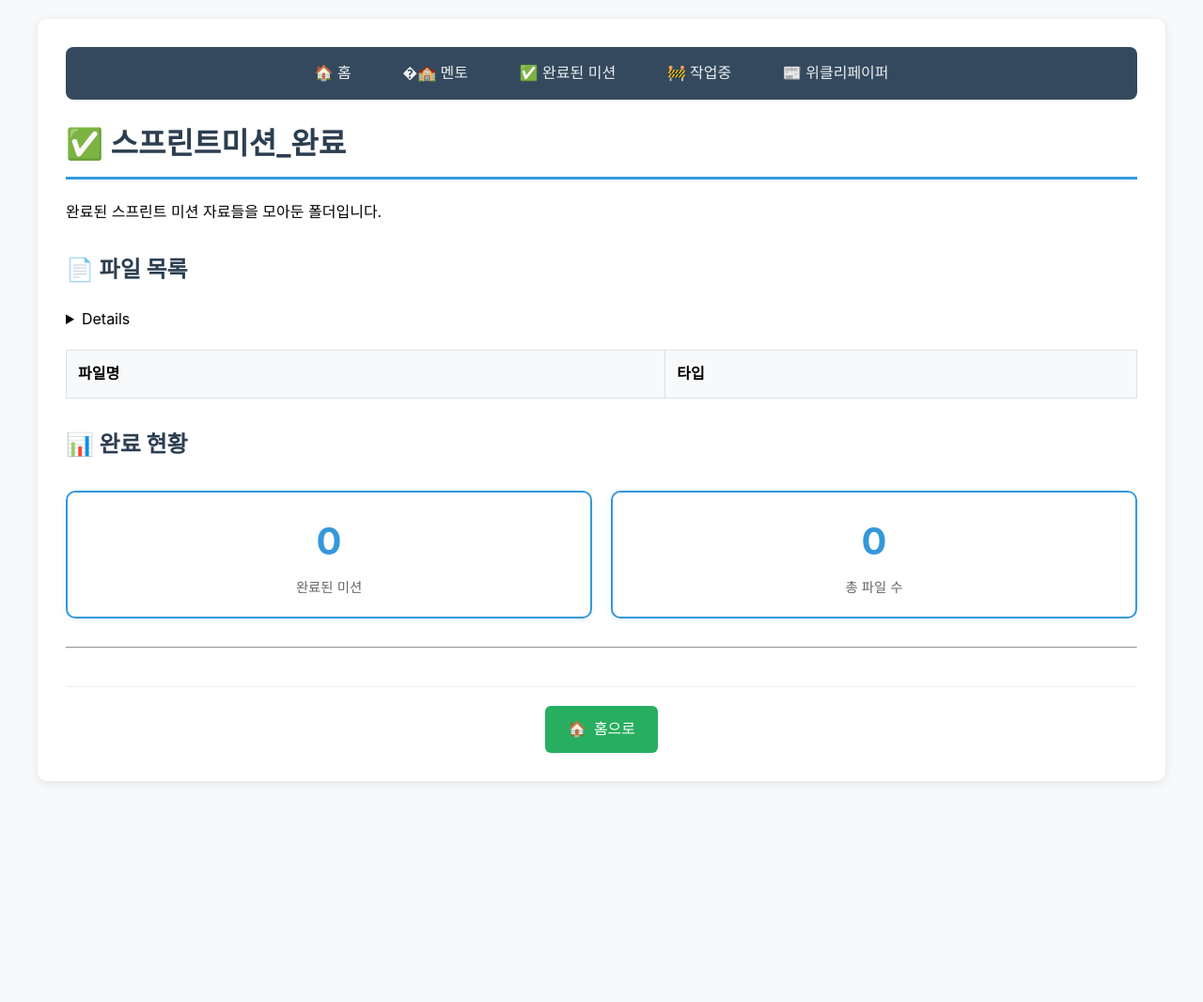
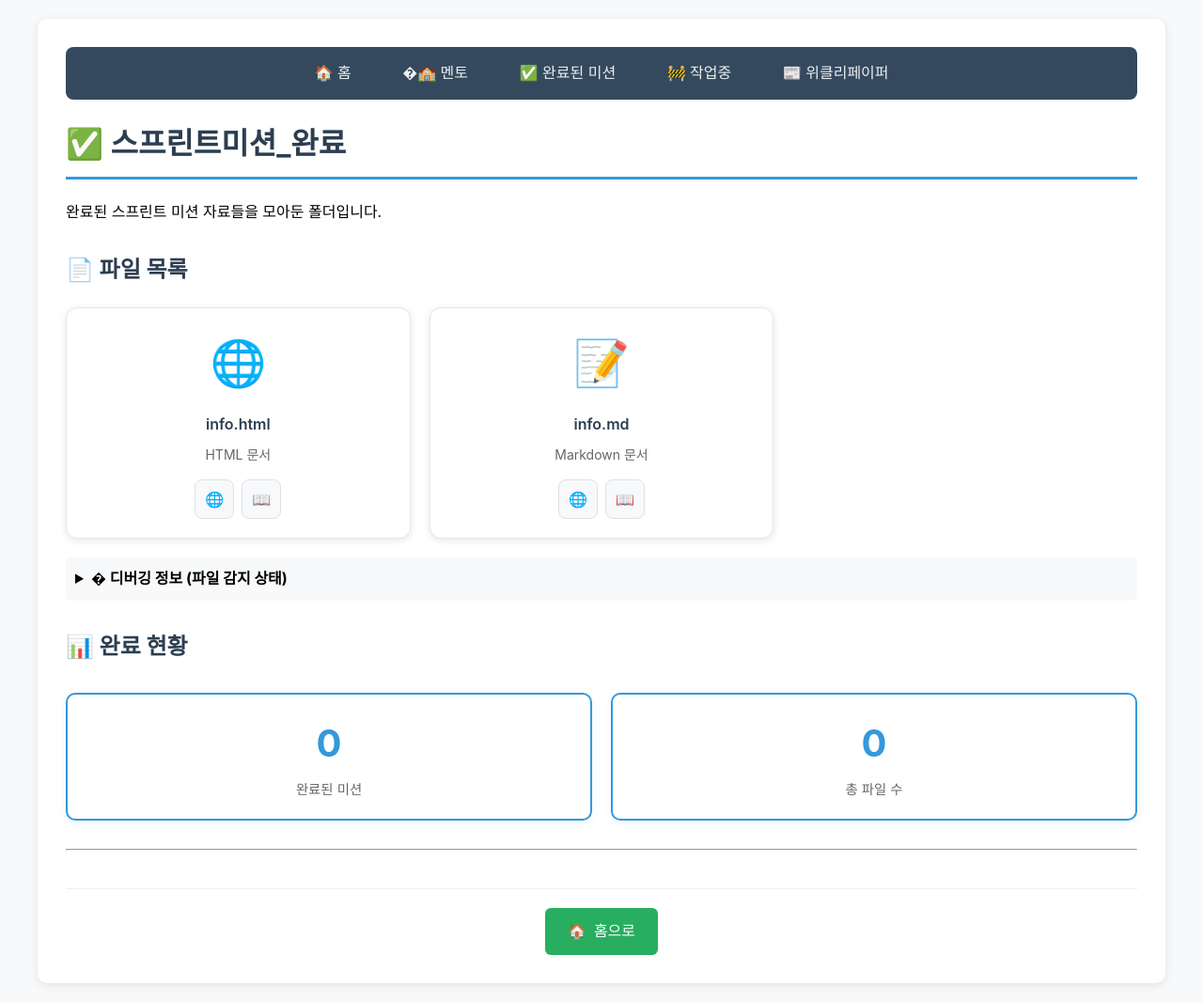
Before and after one commit to c0z0c/sprint_mission, a Jekyll site: the page built from 스프린트미션_완료/index.md, in a window 1280 px wide. Shown: the whole page at 94% size. Built offline with Jekyll 4.4.1, drawn with Linux system fonts in a browser that asks for light colours; before the commit the page ends 900 px from its top, so only the background shows below that.

Commit message:
동적파일 적용 잘안되는 문제 테스트중

```diff
--- a/스프린트미션_완료/index.md
+++ b/스프린트미션_완료/index.md
@@ -13,108 +13,162 @@ pragma: no-cache
 
 ## 📄 파일 목록
 
-<details>
+<div class="file-grid">
+  {% assign current_path = "/sprint_mission/스프린트미션_완료/" %}
+  {% assign static_files = site.static_files | where_exp: "item", "item.path contains current_path" %}
+  {% assign markdown_pages = site.pages | where_exp: "page", "page.path contains '스프린트미션_완료'" %}
+
+  {% assign all_files = "" | split: "" %}
+
+  <!-- Add static files -->
+  {% for file in static_files %}
+    {% assign relative_path = file.path | remove: current_path %}
+    {% unless relative_path contains "/" or file.name == "index.md" %}
+      {% assign all_files = all_files | push: file %}
+    {% endunless %}
+  {% endfor %}
+
+  <!-- Add markdown pages -->
+  {% for page in markdown_pages %}
+    {% assign relative_path = page.path | remove_first: "스프린트미션_완료" | remove_first: "/" %}
+    {% unless relative_path contains "/" or page.name == "index.md" %}
+      {% assign all_files = all_files | push: page %}
+    {% endunless %}
+  {% endfor %}
+
+  {% assign sorted_files = all_files | sort: "name" %}
+
+  {% if sorted_files.size > 0 %}
+    {% for file in sorted_files %}
+      {% assign file_ext = file.extname | downcase %}
+      {% if file_ext == "" and file.path %}
+        {% assign file_name = file.path | split: "/" | last %}
+        {% assign file_ext = file_name | split: "." | last | downcase %}
+        {% assign file_ext = "." | append: file_ext %}
+      {% endif %}
+      {% assign file_icon = "📄" %}
+      {% assign file_type = "파일" %}
+
+      {% if file_ext == ".ipynb" %}
+        {% assign file_icon = "📓" %}
+        {% assign file_type = "Jupyter Notebook" %}
+      {% elsif file_ext == ".docx" %}
+        {% assign file_icon = "📄" %}
+        {% assign file_type = "Word 문서" %}
+      {% elsif file_ext == ".pdf" %}
+        {% assign file_icon = "📄" %}
+        {% assign file_type = "PDF 문서" %}
+      {% elsif file_ext == ".html" %}
+        {% assign file_icon = "🌐" %}
+        {% assign file_type = "HTML 문서" %}
+      {% elsif file_ext == ".md" %}
+        {% assign file_icon = "📝" %}
+        {% assign file_type = "Markdown 문서" %}
+      {% elsif file_ext == ".py" %}
+        {% assign file_icon = "🐍" %}
+        {% assign file_type = "Python 파일" %}
+      {% elsif file_ext == ".json" %}
+        {% assign file_icon = "⚙️" %}
+        {% assign file_type = "JSON 설정" %}
+      {% elsif file_ext == ".zip" %}
+        {% assign file_icon = "📦" %}
+        {% assign file_type = "압축 파일" %}
+      {% elsif file_ext == ".csv" %}
+        {% assign file_icon = "📊" %}
+        {% assign file_type = "데이터 파일" %}
+      {% endif %}
+
+      <div class="file-item">
+        <div class="file-icon">{{ file_icon }}</div>
+        <div class="file-info">
+          <h4 class="file-name">{% if file.name %}{{ file.name }}{% else %}{{ file.path | split: "/" | last }}{% endif %}</h4>
+          <p class="file-type">{{ file_type }}</p>
+          <p class="file-size">{% if file.modified_time %}{{ file.modified_time | date: "%Y-%m-%d" }}{% else %}{{ file.date | date: "%Y-%m-%d" }}{% endif %}</p>
+        </div>
+        <div class="file-actions">
+          {% if file_ext == ".ipynb" %}
+            {% assign file_name_clean = file.name %}
+            {% if file_name_clean == nil %}
+              {% assign file_name_clean = file.path | split: "/" | last %}
+            {% endif %}
+            <a href="https://github.com/c0z0c/sprint_mission/blob/master/스프린트미션_완료/{{ file_name_clean }}" class="file-action" title="GitHub에서 보기" target="_blank">📖</a>
+            <a href="https://colab.research.google.com/github/c0z0c/sprint_mission/blob/master/스프린트미션_완료/{{ file_name_clean }}" class="file-action" title="Colab에서 열기" target="_blank">🚀</a>
+          {% elsif file_ext == ".pdf" %}
+            {% assign file_name_clean = file.name %}
+            {% if file_name_clean == nil %}
+              {% assign file_name_clean = file.path | split: "/" | last %}
+            {% endif %}
+            <a href="https://github.com/c0z0c/sprint_mission/blob/master/스프린트미션_완료/{{ file_name_clean }}" class="file-action" title="GitHub에서 보기" target="_blank">📖</a>
+            <a href="https://docs.google.com/viewer?url=https://github.com/c0z0c/sprint_mission/raw/master/스프린트미션_완료/{{ file_name_clean }}" class="file-action" title="Google Docs Viewer에서 열기" target="_blank">👁️</a>
+          {% elsif file_ext == ".docx" %}
+            {% assign file_name_clean = file.name %}
+            {% if file_name_clean == nil %}
+              {% assign file_name_clean = file.path | split: "/" | last %}
+            {% endif %}
+            <a href="https://github.com/c0z0c/sprint_mission/blob/master/스프린트미션_완료/{{ file_name_clean }}" class="file-action" title="GitHub에서 보기" target="_blank">📖</a>
+            <a href="https://docs.google.com/viewer?url=https://github.com/c0z0c/sprint_mission/raw/master/스프린트미션_완료/{{ file_name_clean }}" class="file-action" title="Google Docs에서 열기" target="_blank">�</a>
+          {% elsif file_ext == ".html" %}
+            {% assign file_name_clean = file.name %}
+            {% if file_name_clean == nil %}
+              {% assign file_name_clean = file.path | split: "/" | last %}
+            {% endif %}
+            <a href="https://c0z0c.github.io/sprint_mission/스프린트미션_완료/{{ file_name_clean }}" class="file-action" title="렌더링된 페이지 보기" target="_blank">🌐</a>
+            <a href="https://github.com/c0z0c/sprint_mission/blob/master/스프린트미션_완료/{{ file_name_clean }}" class="file-action" title="GitHub에서 원본 보기" target="_blank">📖</a>
+          {% elsif file_ext == ".md" and file.name != "index.md" %}
+            {% assign file_name_clean = file.name %}
+            {% if file_name_clean == nil %}
+              {% assign file_name_clean = file.path | split: "/" | last %}
+            {% endif %}
+            {% assign md_name_clean = file_name_clean | remove: '.md' %}
+            <a href="https://c0z0c.github.io/sprint_mission/스프린트미션_완료/{{ md_name_clean }}" class="file-action" title="렌더링된 페이지 보기" target="_blank">🌐</a>
+            <a href="https://github.com/c0z0c/sprint_mission/blob/master/스프린트미션_완료/{{ file_name_clean }}" class="file-action" title="GitHub에서 원본 보기" target="_blank">📖</a>
+          {% else %}
+            <a href="{{ file.path | relative_url }}" class="file-action" title="파일 열기">📖</a>
+          {% endif %}
+        </div>
+      </div>
+    {% endfor %}
+  {% else %}
+    <div class="empty-message">
+      <span class="empty-icon">�</span>
+      <h3>파일이 없습니다</h3>
+      <p>현재 이 위치에는 파일이 없습니다.</p>
+    </div>
+  {% endif %}
+</div>
+
+<!-- Debugging Section -->
+<details style="margin: 20px 0; padding: 10px; background: #f8f9fa; border-radius: 5px;">
+<summary style="cursor: pointer; font-weight: bold;">� 디버깅 정보 (파일 감지 상태)</summary>
+<h4>Static Files in /sprint_mission/스프린트미션_완료/:</h4>
 <ul>
 {% for file in site.static_files %}
-  {% if file.path contains '스프린트미션_완료' %}
-    <li>Static File: {{ file.path }} ({{ file.name }})</li>
+  {% if file.path contains '/sprint_mission/스프린트미션_완료/' %}
+    <li>{{ file.path }} ({{ file.name }}) - {{ file.extname }}</li>
   {% endif %}
 {% endfor %}
+</ul>
+<h4>Pages containing '스프린트미션_완료':</h4>
+<ul>
 {% for page in site.pages %}
   {% if page.path contains '스프린트미션_완료' %}
-    <li>Page: {{ page.path }} ({{ page.name }})</li>
+    <li>{{ page.path }} ({{ page.name }}) - {{ page.url }}</li>
   {% endif %}
 {% endfor %}
 </ul>
 </details>
 
-
-<table>
-  <thead>
-    <tr>
-      <th>파일명</th>
-      <th>타입</th>
-    </tr>
-  </thead>
-  <tbody>
-    {% assign folder_path = '/sprint_mission/스프린트미션_완료/' %}
-    {% assign exclude_files = "index.md,info.md" | split: "," %}
-    {% assign files = site.static_files | where_exp: "file", "file.path contains '/sprint_mission/스프린트미션_완료/'" %}
-    {% assign sorted_files = files | sort: 'name' | reverse %}
-
-    {% for file in sorted_files %}
-      {% unless exclude_files contains file.name %}
-        <tr>
-          <td>
-            {% if file.extname == '.ipynb' %}
-              <div>
-                <a href="https://github.com/c0z0c/sprint_mission/blob/master/스프린트미션_완료/{{ file.name }}" target="_blank">{{ file.name }}</a>
-                <br>
-                <small>
-                  <a href="https://colab.research.google.com/github/c0z0c/sprint_mission/blob/master/스프린트미션_완료/{{ file.name }}" target="_blank" style="color: #f57c00;">🔗 Colab에서 열기</a>
-                </small>
-              </div>
-            {% elsif file.extname == '.docx' %}
-              <div>
-                <a href="https://github.com/c0z0c/sprint_mission/blob/master/스프린트미션_완료/{{ file.name }}" target="_blank">{{ file.name }}</a>
-                <br>
-                <small>
-                  <a href="https://docs.google.com/viewer?url=https://raw.githubusercontent.com/c0z0c/sprint_mission/master/스프린트미션_완료/{{ file.name }}" target="_blank" style="color: #4285f4;">🔗 Google에서 열기</a>
-                </small>
-              </div>
-            {% elsif file.extname == '.pdf' %}
-              <div>
-                <a href="https://github.com/c0z0c/sprint_mission/blob/master/스프린트미션_완료/{{ file.name }}" target="_blank">{{ file.name }}</a>
-                <br>
-                <small>
-                  <a href="https://docs.google.com/viewer?url=https://raw.githubusercontent.com/c0z0c/sprint_mission/master/스프린트미션_완료/{{ file.name }}" target="_blank" style="color: #dc3545;">🔗 PDF 뷰어로 열기</a>
-                </small>
-              </div>
-            {% elsif file.extname == '.html' %}
-              <a href="https://c0z0c.github.io/sprint_mission/스프린트미션_완료/{{ file.name }}" target="_blank">{{ file.name }}</a>
-            {% elsif file.extname == '.md' and file.name != 'index.md' %}
-              {% assign md_name = file.name | remove: '.md' %}
-              <div>
-                <a href="https://c0z0c.github.io/sprint_mission/스프린트미션_완료/{{ md_name }}" target="_blank">{{ file.name }}</a>
-                <br>
-                <small>
-                  <a href="https://github.com/c0z0c/sprint_mission/blob/master/스프린트미션_완료/{{ file.name }}" target="_blank" style="color: #6c757d;">🔗 GitHub에서 원본 보기</a>
-                </small>
-              </div>
-            {% else %}
-              <a href="https://github.com/c0z0c/sprint_mission/blob/master/스프린트미션_완료/{{ file.name }}" target="_blank">{{ file.name }}</a>
-            {% endif %}
-          </td>
-          <td>
-            {% if file.extname == '.ipynb' %}
-              <span style="background: #ff9800; color: white; padding: 2px 6px; border-radius: 3px; font-size: 0.8em;">📓 Notebook</span>
-            {% elsif file.extname == '.docx' %}
-              <span style="background: #2196f3; color: white; padding: 2px 6px; border-radius: 3px; font-size: 0.8em;">📄 Word</span>
-            {% elsif file.extname == '.pdf' %}
-              <span style="background: #f44336; color: white; padding: 2px 6px; border-radius: 3px; font-size: 0.8em;">📋 PDF</span>
-            {% elsif file.extname == '.html' %}
-              <span style="background: #4caf50; color: white; padding: 2px 6px; border-radius: 3px; font-size: 0.8em;">🌐 HTML</span>
-            {% elsif file.extname == '.md' %}
-              <span style="background: #9c27b0; color: white; padding: 2px 6px; border-radius: 3px; font-size: 0.8em;">📝 Markdown</span>
-            {% else %}
-              <span style="background: #757575; color: white; padding: 2px 6px; border-radius: 3px; font-size: 0.8em;">📎 기타</span>
-            {% endif %}
-          </td>
-        </tr>
-      {% endunless %}
-    {% endfor %}
-  </tbody>
-</table>
-
 ## 📊 완료 현황
 
-{% assign completed_files = site.static_files | where_exp: "file", "file.path contains '/sprint_mission/스프린트미션_완료/'" %}
+{% assign current_path = "/sprint_mission/스프린트미션_완료/" %}
+{% assign completed_files = site.static_files | where_exp: "file", "file.path contains current_path" %}
 {% assign mission_files = completed_files | where_exp: "file", "file.name contains '미션'" %}
 {% assign exclude_files = "index.md,info.md,info.html" | split: "," %}
 {% assign filtered_files = "" | split: "" %}
 
 {% for file in completed_files %}
-  {% unless exclude_files contains file.name %}
+  {% assign relative_path = file.path | remove: current_path %}
+  {% unless relative_path contains "/" or exclude_files contains file.name %}
     {% assign filtered_files = filtered_files | push: file %}
   {% endunless %}
 {% endfor %}
@@ -155,113 +209,112 @@ pragma: no-cache
 </div>
 
 <style>
-.file-list {
+/* File Grid Styles */
+.file-grid {
+  display: grid;
+  grid-template-columns: repeat(auto-fill, minmax(300px, 1fr));
+  gap: 20px;
   margin: 20px 0;
 }
 
 .file-item {
-  margin-bottom: 8px;
-}
-
-.file-item.featured {
-  margin-bottom: 20px;
-}
-
-.mission-group {
-  margin: 30px 0;
+  background: white;
+  border: 1px solid #e1e8ed;
+  border-radius: 12px;
   padding: 20px;
-  background: #f8f9fa;
-  border-radius: 10px;
-  border-left: 4px solid #3498db;
-}
-
-.mission-group h3 {
-  margin: 0 0 15px 0;
-  color: #2c3e50;
-  font-size: 1.2em;
-}
-
-.item-link {
-  display: flex;
-  align-items: center;
-  padding: 12px 15px;
-  background: white;
-  border-radius: 6px;
-  text-decoration: none;
-  border: 1px solid #dee2e6;
   transition: all 0.3s ease;
-  box-shadow: 0 1px 3px rgba(0,0,0,0.05);
+  box-shadow: 0 2px 8px rgba(0,0,0,0.1);
   position: relative;
 }
 
-.item-link:hover {
-  transform: translateY(-1px);
-  box-shadow: 0 3px 6px rgba(0,0,0,0.1);
+.file-item:hover {
+  transform: translateY(-5px);
+  box-shadow: 0 8px 25px rgba(0,0,0,0.15);
+  border-color: #007acc;
+}
+
+.file-icon {
+  font-size: 48px;
+  text-align: center;
+  margin-bottom: 15px;
+}
+
+.file-info {
+  text-align: center;
+  margin-bottom: 15px;
+}
+
+.file-name {
+  margin: 0 0 8px 0;
+  font-size: 16px;
+  font-weight: 600;
+  color: #2c3e50;
+  word-break: break-word;
+}
+
+.file-type {
+  margin: 0 0 5px 0;
+  color: #666;
+  font-size: 14px;
+}
+
+.file-size {
+  margin: 0;
+  color: #999;
+  font-size: 12px;
+}
+
+.file-actions {
+  display: flex;
+  justify-content: center;
+  gap: 8px;
+  flex-wrap: wrap;
+}
+
+.file-action {
+  display: inline-flex;
+  align-items: center;
+  justify-content: center;
+  width: 40px;
+  height: 40px;
+  background: #f8f9fa;
+  border: 1px solid #dee2e6;
+  border-radius: 8px;
+  text-decoration: none;
+  font-size: 16px;
+  transition: all 0.2s ease;
+  color: #495057;
+}
+
+.file-action:hover {
+  background: #007acc;
+  color: white;
+  border-color: #007acc;
+  transform: scale(1.1);
   text-decoration: none;
 }
 
-.item-link.readme:hover {
-  background: #e3f2fd;
-  border-color: #2196f3;
+.empty-message {
+  text-align: center;
+  padding: 60px 20px;
+  color: #666;
+  grid-column: 1 / -1;
 }
 
-.item-link.notebook:hover {
-  background: #fff3e0;
-  border-color: #ff9800;
+.empty-icon {
+  font-size: 64px;
+  margin-bottom: 20px;
+  opacity: 0.5;
 }
 
-.item-link.document:hover {
-  background: #e8f5e8;
-  border-color: #4caf50;
+.empty-message h3 {
+  margin: 0 0 10px 0;
+  color: #999;
 }
 
-.item-link.pdf:hover {
-  background: #ffebee;
-  border-color: #f44336;
-}
-
-.item-link.python:hover {
-  background: #f3e5f5;
-  border-color: #9c27b0;
-}
-
-.file-display {
-  cursor: default;
-}
-
-.file-display:hover {
-  background: #f5f5f5;
-  border-color: #ccc;
-}
-
-.item-icon {
-  font-size: 20px;
-  margin-right: 12px;
-  width: 25px;
-  text-align: center;
-}
-
-.item-name {
-  font-weight: bold;
-  color: #2c3e50;
-  margin-right: 15px;
-  flex: 1;
-}
-
-.item-desc {
-  color: #666;
-  font-size: 0.85em;
-  font-style: italic;
-}
-
-.item-badge {
-  background: #e74c3c;
-  color: white;
-  padding: 2px 8px;
-  border-radius: 12px;
-  font-size: 0.75em;
-  font-weight: bold;
-  margin-left: 10px;
+.empty-message p {
+  margin: 0;
+  color: #bbb;
 }
 
 .completion-stats {
@@ -322,67 +375,4 @@ pragma: no-cache
   margin-right: 8px;
   font-size: 16px;
 }
-
-.file-actions {
-  margin-top: 8px;
-  display: flex;
-  gap: 8px;
-  flex-wrap: wrap;
-}
-
-.action-link {
-  display: inline-flex;
-  align-items: center;
-  padding: 6px 12px;
-  text-decoration: none;
-  border-radius: 4px;
-  font-size: 0.85em;
-  transition: all 0.3s ease;
-  border: 1px solid;
-}
-
-.action-link.github {
-  background: #f6f8fa;
-  color: #24292e;
-  border-color: #d0d7de;
-}
-
-.action-link.github:hover {
-  background: #24292e;
-  color: white;
-  text-decoration: none;
-}
-
-.action-link.nbviewer {
-  background: #fff8e1;
-  color: #e65100;
-  border-color: #ffb74d;
-}
-
-.action-link.nbviewer:hover {
-  background: #e65100;
-  color: white;
-  text-decoration: none;
-}
-
-.action-link.colab {
-  background: #fff3e0;
-  color: #f57c00;
-  border-color: #ffb74d;
-}
-
-.action-link.colab:hover {
-  background: #f57c00;
-  color: white;
-  text-decoration: none;
-}
-
-.action-icon {
-  margin-right: 6px;
-  font-size: 14px;
-}
-
-.action-text {
-  font-size: 0.8em;
-}
 </style>
```
